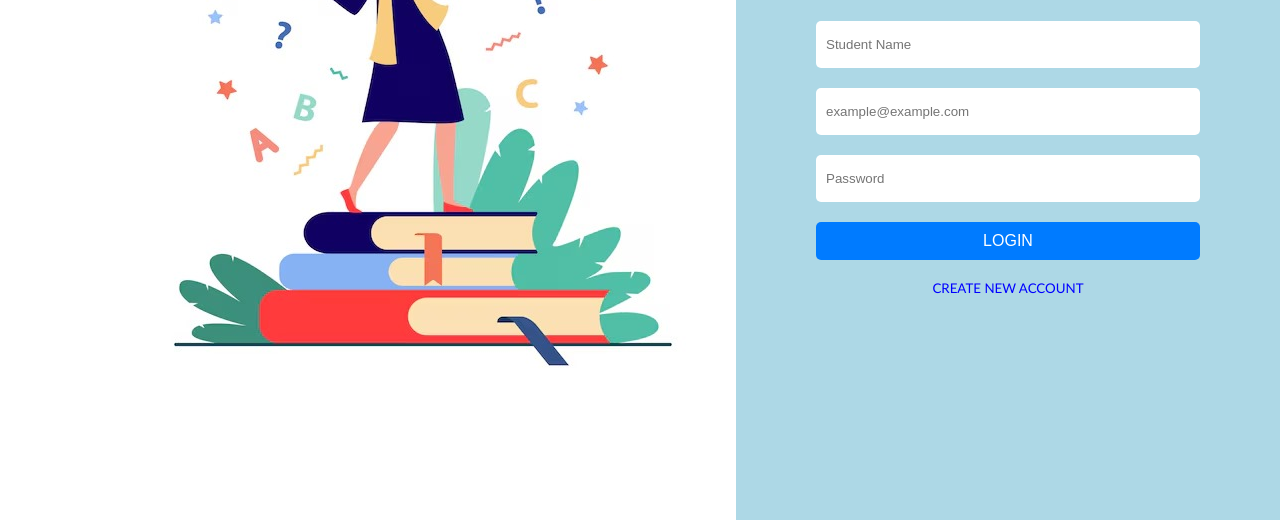
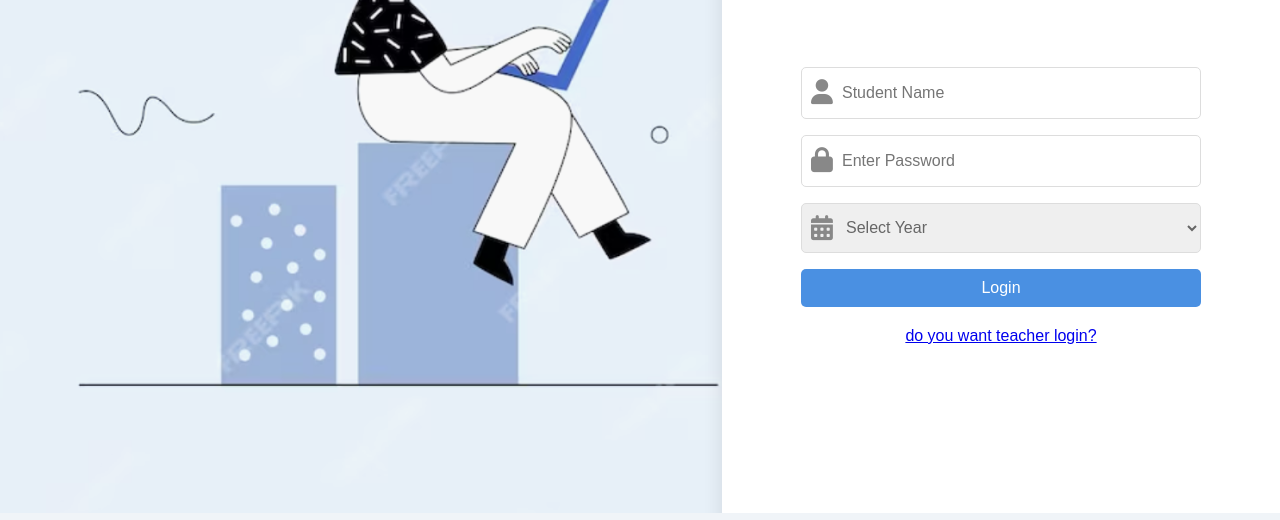
Before and after one commit to vitthalhumbe/CSS-Micro-Project, a plain HTML site: page studentlogin.html in a window 1280 px wide. Shown: the part 287-807 px from the top of the page. Drawn offline with Linux system fonts and the light colour scheme.

Commit message:
Solved Student login page bugs and added image

```diff
--- a/studentlogin.html
+++ b/studentlogin.html
@@ -1,89 +1,190 @@
 <!DOCTYPE html>
-<html>
+<html lang="en">
+
 <head>
-    <title>STUDENT LOGIN FORM</title>
+    <meta charset="UTF-8" />
+    <meta name="viewport" content="width=device-width, initial-scale=1.0" />
     <style>
-      body,
-      html {
+        body {
+            font-family: "Arial", sans-serif;
             margin: 0;
             padding: 0;
+            background-color: #f0f4f8;
+            user-select: none;
+        }
+
+        .container {
+            display: flex;
+            align-items: center;
+            justify-content: center;
+            height: 100vh;
+            width: 100%;
+            overflow: hidden;
+        }
+
+        .illustration {
+            flex: 1;
+            display: flex;
+            justify-content: center;
+            align-items: center;
+        }
+
+        .login-form {
+            flex: 1;
+            background-color: white;
+            padding: 40px;
+            border-radius: 10px;
+            box-shadow: 0 4px 20px rgba(0, 0, 0, 0.1);
+            width: 50%;
             height: 100%;
-        background-color: rgb(255, 255, 255);
-        font-family: "Gill Sans", "Gill Sans MT", Calibri, "Trebuchet MS",
-          sans-serif;
+            justify-content: center;
+            align-items: center;
+            display: flex;
+            flex-direction: column;
         }
-      .oval-button {
-        padding: 10px 60px;
+
+        .login-form form {
+            width: 25rem;
+            margin-top: 30px;
+            margin-bottom: 10px;
+        }
+
+        h1 {
+            font-size: 3.125rem;
+            margin-bottom: -10px;
+            font-weight: 900;
+        }
+
+        p {
+            font-size: 1rem;
+            color: #666;
+            margin-bottom: 40px;
+        }
+
+        .input-container {
+            position: relative;
+            margin-bottom: 1rem;
+        }
+
+        .input-container i {
+            position: absolute;
+            left: 10px;
+            top: 12px;
+            color: #888;
+        }
+
+        input[type="text"],
+        input[type="password"] {
+            padding: 10px 10px 10px 40px;
+            border: 1px solid #ddd;
+            border-radius: 5px;
+            height: 30px;
+            font-size: 16px;
+            width: 87%;
+        }
+
+        i.fas {
+            font-size: 25px;
+        }
+
+        .input-container select {
+            padding: 10px 10px 10px 40px;
+            border: 1px solid #ddd;
+            border-radius: 5px;
+            height: 50px;
+            font-size: 16px;
+            width: 100%;
+            color: #666;
+        }
+
+        button {
+            width: 100%;
+            padding: 10px;
+            background-color: #4a90e2;
             border: none;
             border-radius: 5px;
-        background-color: #007bff;
             color: white;
             font-size: 16px;
             cursor: pointer;
-        transition: background-color 0.3s;
         }
-      .flexing {
-        display: flex;
-        flex-direction: row;
-        width: 100%;
-        justify-content: space-between;
-        align-items: center;
-        height: 94vh;
+
+        button:hover {
+            background-color: #357abd;
         }
-      .flexing form {
-        display: flex;
-        flex-direction: column;
-        padding: 30px;
-        width: 50%;
-        height: 100%;
-        gap: 20px;
-        justify-content: center;
-      }
-      .flexing form input {
-        height: 45px;
-        outline: 0;
-        border: 0;
-        padding-left: 10px;
-        border-radius: 5px;
-        margin: 0 50px;
-      }
-      .flexing form button {
-        margin: 0 50px;
-      }
-      .imaging {
-        justify-content: center;
-        height: 100%;
-        display: flex;
-        flex-wrap: wrap;
-        align-content: center;
-        padding-left: 110px;
+
+        .teacher-login {
+            text-align: left;
+            margin-top: 10px;
         }
     </style>
+    <link rel="stylesheet" href="https://cdnjs.cloudflare.com/ajax/libs/font-awesome/6.0.0-beta3/css/all.min.css" />
+    <title>Student Login</title>
 </head>
+
 <body>
-    <div class="flexing">
-      <div class="imaging">
-        <img src="image.jpg" alt="Background Image" />
+    <div class="container">
+        <div class="illustration">
+            <img src="student-login-image.png" alt="Illustration" />
+        </div>
+        <div class="login-form">
+            <h1>Student Login</h1>
+            <p>Hey, to continue! Enter your details</p>
+            <form id="loginForm">
+                <div class="input-container">
+                    <i class="fas fa-user"></i>
+                    <input type="text" placeholder="Student Name" required id="studentName"/>
+                </div>
+                <div class="input-container">
+                    <i class="fas fa-lock"></i>
+                    <input type="password" placeholder="Enter Password" required id="password"/>
+                </div>
+                <div class="input-container "> <!-- Add 'select-container' class -->
+                    <i class="fas fa-calendar-alt"></i>
+                    <select required>
+                        <option value="" disabled selected>Select Year</option>
+                        <option value="1">First Year</option>
+                        <option value="2">Second Year</option>
+                        <option value="3">Third Year</option>
+                    </select>
                 </div>
 
-      <form
-        style="
-          text-align: center;
-          background-color: lightblue;
-          margin-top: 50px;
-        "
-      >
-        <h2>STUDENT LOGIN</h2>
-        <input type="text" placeholder="Student Name" />
-        <input type="text" placeholder="example@example.com" />
-        <input type="text" placeholder="Password" />
-        <button class="oval-button">LOGIN</button>
-        <a
-          href="studentsignup.html"
-          style="color: blue; font-size: smaller; text-decoration: none"
-          >CREATE NEW ACCOUNT</a
-        >
+                <button type="submit">Login</button>
             </form>
+            <a href="#" class="teacher-login">do you want teacher login?</a>
         </div>
+    </div>
+    <script> document.getElementById('loginForm').addEventListener('submit', function(event) {
+        // Get input values
+        const studentName = document.getElementById('studentName').value;
+        const password = document.getElementById('password').value;
+
+        // RegEx for validating Student Name (capitalized)
+        const nameRegex = /^[A-Z][a-z](?:\s[A-Z][a-z])*$/;
+
+        // RegEx for validating Password (numbers only)
+        const passwordRegex = /^[0-9]+$/;
+
+        let isValid = true; // Flag to track validity
+
+        // Validate Student Name
+        if (!nameRegex.test(studentName)) {
+            alert("Student Name must have the first letter capitalized for each name.");
+            isValid = false;
+        }
+
+        // Validate Password
+        if (!passwordRegex.test(password)) {
+            alert("Password must contain only numbers.");
+            isValid = false;
+        }
+
+        // Prevent form submission if validation fails
+        if (!isValid) {
+            event.preventDefault();
+        }
+    });
+
+    </script>
 </body>
+
 </html>
```
Also changed, not shown: image.jpg (deleted), student-login-image.png (added). Lines whose indentation alone changed are shown as unchanged.
